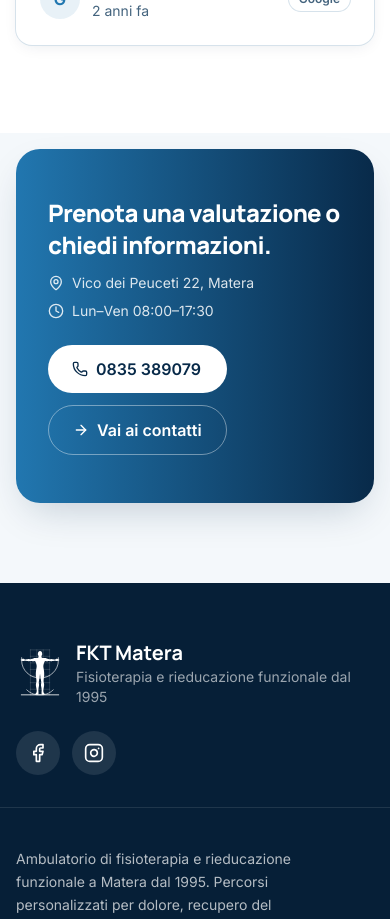
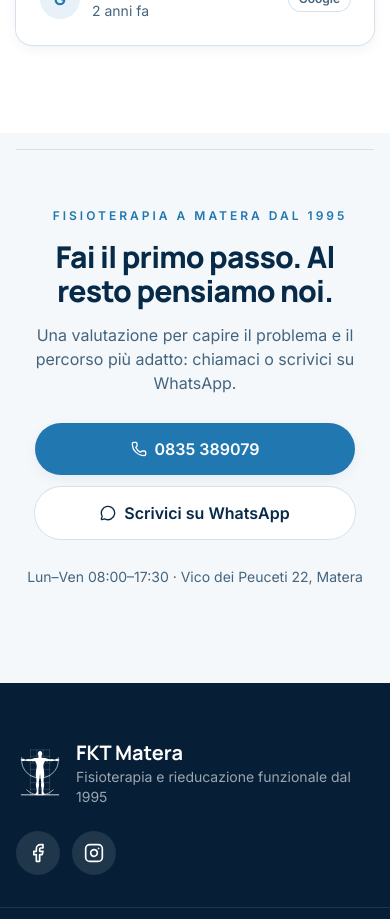
Before and after one commit to ricoo956729/Nuovosito, a React (Vite) app: page / in a window 390 px wide. Shown: the part 5320-6239 px from the top of the page. Built offline with nearby package versions, Linux system fonts and the light colour scheme.

Commit message:
feat(cta): sistema di CTA unificato (finale ibrida + card contestuale), rimosso badge valutazione dalla hero

```diff
--- a/src/components/CtaBand.tsx
+++ b/src/components/CtaBand.tsx
@@ -1,130 +1,225 @@
-import type { ReactNode } from "react";
+import type { ComponentType, ReactNode } from "react";
 import { Link } from "react-router";
-import { Phone, ArrowRight } from "lucide-react";
+import { ArrowRight, CalendarCheck, Clock, MapPin, MessageCircle, Phone } from "lucide-react";
 import { SITE } from "@/lib/site-data";
 
-export type CtaBandAction = {
+type CtaBandAction = {
   label: string;
-  /** Link interno (react-router) */
+  href?: string;
   to?: string;
-  /** Link esterno o tel: */
-  href?: string;
 };
 
-type Props = {
+type CtaBandProps = {
   /**
-   * fotografica: immagine di sfondo + overlay blu (usata in IlCentro, Convenzioni)
-   * geometrica: blu + vitruviano a bassa opacità + texture dots dark (Home)
-   * minimale: blu-scuro pieno, layout compatto (Servizi)
+   * "finale": CTA di fondo pagina, uguale su tutte le pagine (default).
+   *   Desktop: fotografica piena con overlay blu. Mobile: editoriale centrata.
+   * "card": richiamo contestuale compatto, da inserire dentro i contenuti.
    */
-  variant: "fotografica" | "geometrica" | "minimale";
+  variant?: "finale" | "card";
+  eyebrow?: string;
   title: ReactNode;
   text?: ReactNode;
-  /** Immagine di sfondo (solo variante fotografica) */
-  image?: string;
+  actions?: [CtaBandAction, CtaBandAction?];
+  /** Solo variante "card": icona mostrata nel tondo azzurro. */
+  icon?: ComponentType<{ className?: string }>;
+  /** Solo variante "finale": mostra la riga con orari e indirizzo. Default true. */
+  footer?: boolean;
   /**
-   * Azioni: la prima rende il bottone pieno bianco, la seconda (opzionale)
-   * quello outline. Default: telefono + pagina contatti.
+   * Default true: avvolge la CTA in <section> + container-fkt (uso a fondo pagina).
+   * False: renderizza solo la CTA, da inserire in un contenitore esistente.
    */
-  actions?: [CtaBandAction, CtaBandAction?];
+  framed?: boolean;
 };
 
-function Action({ action, primary }: { action: CtaBandAction; primary: boolean }) {
-  const cls = primary
-    ? "inline-flex items-center gap-2 rounded-full bg-white px-6 py-3 font-semibold text-blu transition hover:bg-azzurro hover:text-white"
-    : "inline-flex items-center gap-2 rounded-full border border-white/40 px-6 py-3 font-semibold text-white transition hover:bg-white/10";
-  const Icon = primary && action.href?.startsWith("tel:") ? Phone : ArrowRight;
-  const content = (
-    <>
-      <Icon className="h-4 w-4" /> {action.label}
-    </>
-  );
-  return action.to ? (
-    <Link to={action.to} className={cls}>
-      {content}
-    </Link>
-  ) : (
-    <a href={action.href} className={cls}>
-      {content}
+function ActionLink({
+  action,
+  className,
+  children,
+}: {
+  action: CtaBandAction;
+  className: string;
+  children: ReactNode;
+}) {
+  if (action.to) {
+    return (
+      <Link to={action.to} className={className}>
+        {children}
+      </Link>
+    );
+  }
+  return (
+    <a href={action.href} className={className}>
+      {children}
     </a>
   );
 }
 
+function ActionIcon({ action }: { action: CtaBandAction }) {
+  if (action.href?.startsWith("tel:")) return <Phone className="h-4 w-4" aria-hidden />;
+  if (action.href === SITE.whatsappHref) return <MessageCircle className="h-4 w-4" aria-hidden />;
+  return <ArrowRight className="h-4 w-4" aria-hidden />;
+}
+
 /**
- * Banda CTA finale condivisa dalle pagine. Tre varianti visive coordinate
- * con il sistema di sfondi a 3 livelli; i testi restano specifici per pagina.
+ * CTA finale di pagina — ibrida:
+ * - mobile (<sm): editoriale centrata, nessuna immagine caricata
+ *   (la foto è un background CSS sul blocco desktop, non scaricata da mobile);
+ * - desktop (sm+): fotografica piena con overlay blu.
  */
-export function CtaBand({ variant, title, text, image, actions }: Props) {
-  const acts: CtaBandAction[] = (
-    actions ?? [
-      { label: SITE.telefono, href: SITE.telefonoHref },
-      { label: "Contattaci", to: "/contatti" },
-    ]
-  ).filter((a): a is CtaBandAction => Boolean(a));
+function CtaFinale({
+  eyebrow,
+  title,
+  text,
+  actions = [
+    { label: SITE.telefono, href: SITE.telefonoHref },
+    { label: "Scrivici su WhatsApp", href: SITE.whatsappHref },
+  ],
+  footer = true,
+}: Omit<CtaBandProps, "variant" | "framed">) {
+  const [primary, secondary] = actions;
+  return (
+    <>
+      {/* Mobile — editoriale centrata */}
+      <div className="border-t border-border pb-4 pt-12 text-center sm:hidden">
+        {eyebrow && (
+          <p className="inline-flex items-center gap-2.5 text-xs font-semibold uppercase tracking-[0.25em] text-azzurro">
+            <span className="pulse-dot" aria-hidden /> {eyebrow}
+          </p>
+        )}
+        <h2 className="mx-auto mt-4 max-w-md font-display text-3xl font-extrabold leading-[1.12] tracking-tight text-blu">
+          {title}
+        </h2>
+        {text && <p className="mx-auto mt-4 max-w-sm text-muted-foreground">{text}</p>}
+        <div className="mx-auto mt-7 flex max-w-xs flex-col gap-3">
+          {primary && (
+            <ActionLink
+              action={primary}
+              className="inline-flex items-center justify-center gap-2 rounded-full bg-azzurro px-7 py-3.5 font-semibold text-white shadow-fkt-2 transition-colors hover:bg-blu"
+            >
+              <ActionIcon action={primary} />
+              {primary.label}
+            </ActionLink>
+          )}
+          {secondary && (
+            <ActionLink
+              action={secondary}
+              className="inline-flex items-center justify-center gap-2 rounded-full bg-white px-7 py-3.5 font-semibold text-blu ring-1 ring-border transition-colors hover:bg-secondary"
+            >
+              <ActionIcon action={secondary} />
+              {secondary.label}
+            </ActionLink>
+          )}
+        </div>
+        {footer && (
+          <p className="mt-7 text-sm text-muted-foreground">
+            {SITE.orari} · {SITE.indirizzo.via}, {SITE.indirizzo.citta}
+          </p>
+        )}
+      </div>
 
-  const sectionCls =
-    variant === "minimale"
-      ? "bg-blu-scuro text-white"
-      : "relative overflow-hidden bg-blu text-white";
-
-  return (
-    <section className={sectionCls}>
-      {variant === "fotografica" && (
-        <>
-          <img
-            src={image ?? "/assets/sala-corsi-ampia.jpg"}
-            alt=""
-            aria-hidden="true"
-            loading="lazy"
-            decoding="async"
-            className="absolute inset-0 h-full w-full object-cover"
-          />
-          <div aria-hidden="true" className="absolute inset-0 bg-blu/85" />
-          <div
-            aria-hidden="true"
-            className="absolute inset-0"
-            style={{ background: "radial-gradient(circle at 80% 20%, hsl(204 68% 41% / 0.35) 0%, transparent 55%)" }}
-          />
-        </>
-      )}
-      {variant === "geometrica" && (
-        <>
-          {/* Bagliore azzurro laterale */}
-          <div
-            aria-hidden="true"
-            className="absolute inset-0"
-            style={{ background: "radial-gradient(circle at 20% 50%, rgba(34,121,176,0.35) 0%, transparent 55%)" }}
-          />
-          {/* Texture puntini scura su tutta la banda */}
-          <div aria-hidden="true" className="texture-dots-dark absolute inset-0 opacity-60" />
-          {/* Vitruviano identitario: stesso asset di PageHero; invert + screen
-              lo trasforma in tratti chiari sul fondo blu */}
-          <img
-            src="/assets/vitruviano-servizi-integrale.webp"
-            alt=""
-            aria-hidden="true"
-            loading="lazy"
-            decoding="async"
-            className="pointer-events-none absolute -right-16 top-1/2 w-[300px] -translate-y-1/2 opacity-[0.16] invert mix-blend-screen sm:-right-8 sm:w-[420px] lg:right-0 lg:w-[520px] [mask-image:linear-gradient(to_left,black_55%,transparent_98%)]"
-          />
-        </>
-      )}
+      {/* Desktop — fotografica piena con overlay */}
       <div
-        className={
-          "container-fkt relative flex flex-col items-start justify-between gap-6 sm:flex-row sm:items-center " +
-          (variant === "minimale" ? "py-12" : "py-16")
-        }
+        className="relative hidden min-h-[460px] items-center overflow-hidden rounded-3xl shadow-fkt-3 sm:flex"
+        style={{
+          backgroundImage: "url(/assets/hero-sala-corsi.webp)",
+          backgroundSize: "cover",
+          backgroundPosition: "center",
+        }}
       >
-        <div>
-          <h2 className="text-2xl font-extrabold sm:text-3xl">{title}</h2>
-          {text ? <div className="mt-2 text-white/80">{text}</div> : null}
-        </div>
-        <div className="flex flex-col gap-3 sm:flex-row">
-          {acts.map((a, i) => (
-            <Action key={a.label} action={a} primary={i === 0} />
-          ))}
+        <div
+          aria-hidden
+          className="absolute inset-0 bg-gradient-to-r from-blu/95 via-blu/60 to-transparent"
+        />
+        <div className="relative max-w-xl p-12">
+          {eyebrow && (
+            <p className="text-xs font-semibold uppercase tracking-[0.25em] text-azzurro-chiaro">
+              {eyebrow}
+            </p>
+          )}
+          <h2 className="h-section mt-3 font-extrabold text-white">{title}</h2>
+          {text && <p className="mt-4 text-white/80 sm:text-lg">{text}</p>}
+          <div className="mt-7 flex flex-wrap gap-3">
+            {primary && (
+              <ActionLink
+                action={primary}
+                className="inline-flex items-center gap-2 rounded-full bg-white px-6 py-3 font-semibold text-blu transition-colors hover:bg-azzurro hover:text-white"
+              >
+                <ActionIcon action={primary} />
+                {primary.label}
+              </ActionLink>
+            )}
+            {secondary && (
+              <ActionLink
+                action={secondary}
+                className="inline-flex items-center gap-2 rounded-full border border-white/40 px-6 py-3 font-semibold text-white transition-colors hover:bg-white/10"
+              >
+                <ActionIcon action={secondary} />
+                {secondary.label}
+              </ActionLink>
+            )}
+          </div>
+          {footer && (
+            <p className="mt-8 flex flex-wrap gap-x-6 gap-y-1 text-sm text-white/70">
+              <span className="inline-flex items-center gap-2">
+                <Clock className="h-4 w-4 text-azzurro-chiaro" aria-hidden /> {SITE.orari}
+              </span>
+              <span className="inline-flex items-center gap-2">
+                <MapPin className="h-4 w-4 text-azzurro-chiaro" aria-hidden /> {SITE.indirizzo.via},{" "}
+                {SITE.indirizzo.citta}
+              </span>
+            </p>
+          )}
         </div>
       </div>
+    </>
+  );
+}
+
+/** Card contestuale — richiamo compatto da inserire dentro i contenuti. */
+function CtaCard({
+  title,
+  text,
+  actions = [{ label: "Prenota una valutazione", href: SITE.telefonoHref }],
+  icon: Icon = CalendarCheck,
+}: Omit<CtaBandProps, "variant" | "framed">) {
+  const [primary, secondary] = actions;
+  return (
+    <div className="rounded-2xl border-l-4 border-azzurro bg-azzurro/5 p-6 sm:flex sm:items-center sm:gap-6 sm:p-7">
+      <div className="grid h-11 w-11 shrink-0 place-items-center rounded-full bg-azzurro text-white max-sm:mb-4">
+        <Icon className="h-5 w-5" aria-hidden />
+      </div>
+      <div className="min-w-0 flex-1">
+        <h3 className="font-display text-lg font-bold text-blu">{title}</h3>
+        {text && <p className="mt-1 text-sm text-muted-foreground">{text}</p>}
+      </div>
+      <div className="flex shrink-0 flex-wrap items-center gap-3 max-sm:mt-4 max-sm:flex-col max-sm:items-stretch">
+        {primary && (
+          <ActionLink
+            action={primary}
+            className="inline-flex items-center justify-center gap-2 rounded-full bg-blu px-6 py-3 text-sm font-semibold text-white transition-colors hover:bg-azzurro"
+          >
+            {primary.label} <ArrowRight className="h-4 w-4" aria-hidden />
+          </ActionLink>
+        )}
+        {secondary && (
+          <ActionLink
+            action={secondary}
+            className="inline-flex items-center justify-center gap-2 rounded-full px-4 py-3 text-sm font-semibold text-blu transition-colors hover:bg-azzurro/10"
+          >
+            {secondary.label}
+          </ActionLink>
+        )}
+      </div>
+    </div>
+  );
+}
+
+export function CtaBand({ variant = "finale", framed = true, ...props }: CtaBandProps) {
+  const content = variant === "card" ? <CtaCard {...props} /> : <CtaFinale {...props} />;
+  if (!framed) return content;
+  return (
+    <section className="pb-20 pt-4">
+      <div className="container-fkt">{content}</div>
     </section>
   );
 }
--- a/src/pages/Articoli.tsx
+++ b/src/pages/Articoli.tsx
@@ -4,6 +4,7 @@ import { AREE_SERVIZI } from "@/lib/site-data";
 import { Seo } from "@/components/Seo";
 import { PageHero } from "@/components/PageHero";
 import { Reveal } from "@/components/Reveal";
+import { CtaBand } from "@/components/CtaBand";
 
 export default function Articoli() {
   return (
@@ -122,6 +123,13 @@ export default function Articoli() {
           </div>
         </div>
       </section>
+
+      {/* CTA finale — pattern sistematico */}
+      <CtaBand
+        eyebrow="Articoli e approfondimenti"
+        title="Fai il primo passo. Al resto pensiamo noi."
+        text="Una valutazione per capire il problema e il percorso più adatto: chiamaci o scrivici su WhatsApp."
+      />
     </>
   );
 }
--- a/src/pages/ArticoloTecarterapia.tsx
+++ b/src/pages/ArticoloTecarterapia.tsx
@@ -1,9 +1,10 @@
 import { Link } from "react-router";
 import { motion, useScroll } from "framer-motion";
-import { ArrowLeft, Phone, BookOpen, Check, List } from "lucide-react";
+import { ArrowLeft, BookOpen, Check, List, Phone } from "lucide-react";
 import { Seo } from "@/components/Seo";
 import { SITE } from "@/lib/site-data";
 import { Reveal } from "@/components/Reveal";
+import { CtaBand } from "@/components/CtaBand";
 
 const INDICE = [
   { id: "cos-e-la-tecarterapia", titolo: "Cos'è la tecarterapia" },
@@ -265,28 +266,18 @@ export default function ArticoloTecarterapia() {
         </P>
 
         <Reveal>
-          <div
-            className="relative mt-14 overflow-hidden rounded-3xl p-8 text-white sm:flex sm:items-center sm:justify-between sm:gap-6"
-            style={{ backgroundImage: "linear-gradient(135deg, #082a4a 0%, #0d3a5c 55%, #082a4a 100%)" }}
-          >
-            <div
-              aria-hidden="true"
-              className="absolute -right-16 -top-16 h-56 w-56"
-              style={{ background: "radial-gradient(circle, rgba(255,255,255,0.14) 0%, transparent 70%)" }}
+          <div className="mt-14">
+            <CtaBand
+              variant="card"
+              framed={false}
+              icon={Phone}
+              title="Hai dolore o difficoltà nei movimenti?"
+              text="Prenota una valutazione fisioterapica presso FKT e scopri se la tecarterapia può essere utile nel tuo percorso."
+              actions={[
+                { label: "Prenota una valutazione", href: SITE.telefonoHref },
+                { label: "Scrivici su WhatsApp", href: SITE.whatsappHref },
+              ]}
             />
-            <div className="relative">
-              <h2 className="text-xl font-extrabold">Hai dolore o difficoltà nei movimenti?</h2>
-              <p className="mt-2 text-sm text-white/80">
-                Prenota una valutazione fisioterapica presso FKT e scopri se la tecarterapia può
-                essere utile nel tuo percorso.
-              </p>
-            </div>
-            <a
-              href={SITE.telefonoHref}
-              className="relative mt-5 sm:mt-0 inline-flex shrink-0 items-center gap-2 rounded-full bg-white px-6 py-3 font-semibold text-blu transition hover:bg-secondary"
-            >
-              <Phone className="h-4 w-4" /> Prenota una valutazione
-            </a>
           </div>
         </Reveal>
       </article>
--- a/src/pages/Convenzioni.tsx
+++ b/src/pages/Convenzioni.tsx
@@ -352,9 +352,9 @@ export default function Convenzioni() {
       </section>
 
       {/* CTA finale — variante fotografica (ingresso sede + overlay blu) */}
+      {/* CTA finale — pattern sistematico */}
       <CtaBand
-        variant="fotografica"
-        image="/assets/sede-ingresso.webp"
+        eyebrow="Convenzioni"
         title="Hai dubbi sulla tua convenzione?"
         text="La segreteria verifica con te requisiti, documenti e tempi di accesso."
       />
--- a/src/pages/Home.tsx
+++ b/src/pages/Home.tsx
@@ -1,11 +1,12 @@
 import { useRef, type CSSProperties } from "react";
 import { Link } from "react-router";
 import { motion, useReducedMotion, useScroll, useTransform } from "framer-motion";
-import { Phone, MessageCircle, ArrowRight, MapPin, Clock, Star } from "lucide-react";
+import { Phone, MessageCircle, ArrowRight, MapPin, Clock } from "lucide-react";
 import { SITE, AREE_SERVIZI, CONVENZIONI } from "@/lib/site-data";
 import { NumeriDelCentro } from "@/sections/NumeriDelCentro";
 import { Recensioni } from "@/sections/Recensioni";
 import { Seo } from "@/components/Seo";
+import { CtaBand } from "@/components/CtaBand";
 
 export default function Home() {
   const heroRef = useRef<HTMLElement>(null);
@@ -66,26 +67,6 @@ export default function Home() {
             background: 'radial-gradient(circle at 30% 30%, rgba(34,121,176,0.15) 0%, transparent 70%)'
           }}
         />
-
-        {/* Badge recensioni in vetro, sopra la foto (solo desktop) */}
-        <motion.div
-          initial={reduceMotion ? false : { opacity: 0, y: 16 }}
-          animate={{ opacity: 1, y: 0 }}
-          transition={{ delay: 0.6, duration: 0.5, ease: "easeOut" }}
-          className="absolute bottom-10 right-8 hidden sm:block lg:right-14"
-        >
-          <div className="rounded-2xl bg-white/85 px-5 py-4 shadow-fkt-3 ring-1 ring-white/70 backdrop-blur">
-            <div className="flex items-center gap-1" role="img" aria-label="Valutazione 4,8 su 5">
-              {[...Array(5)].map((_, i) => (
-                <Star key={i} className="h-4 w-4 fill-amber-400 text-amber-400" aria-hidden />
-              ))}
-            </div>
-            <p className="mt-2 font-[Manrope] text-xl font-extrabold leading-none text-blu">
-              4,8<span className="text-sm font-bold text-muted-foreground">/5</span>
-            </p>
-            <p className="mt-1 text-xs font-medium text-muted-foreground">recensioni Google</p>
-          </div>
-        </motion.div>
 
         <div className="relative container-fkt flex flex-col justify-center pb-14 pt-0 sm:min-h-[86vh] sm:py-20">
           {/* Banner fotografico in cima, full-bleed (solo mobile) */}
@@ -236,40 +217,12 @@ export default function Home() {
       {/* Recensioni Google — sezione bianca tra convenzioni (ghiaccio) e CTA (scura) */}
       <Recensioni />
 
-      {/* Banner contatti — banda contenuta e arrotondata, distinta dal footer */}
-      <section className="pb-20 pt-4">
-        <div className="container-fkt">
-          <div className="flex flex-col items-start justify-between gap-6 rounded-3xl bg-gradient-to-r from-azzurro to-blu px-8 py-12 text-white shadow-fkt-3 sm:flex-row sm:items-center sm:px-12">
-            <div>
-              <h2 className="text-2xl font-extrabold sm:text-3xl">
-                Prenota una valutazione o chiedi informazioni.
-              </h2>
-              <div className="mt-3 flex flex-wrap gap-x-8 gap-y-2 text-sm text-white/85">
-                <span className="inline-flex items-center gap-2">
-                  <MapPin className="h-4 w-4" /> {SITE.indirizzo.via}, {SITE.indirizzo.citta}
-                </span>
-                <span className="inline-flex items-center gap-2">
-                  <Clock className="h-4 w-4" /> {SITE.orari}
-                </span>
-              </div>
-            </div>
-            <div className="flex flex-col gap-3 sm:flex-row">
-              <a
-                href={SITE.telefonoHref}
-                className="inline-flex items-center gap-2 rounded-full bg-white px-6 py-3 font-semibold text-blu transition hover:bg-azzurro hover:text-white"
-              >
-                <Phone className="h-4 w-4" /> {SITE.telefono}
-              </a>
-              <Link
-                to="/contatti"
-                className="inline-flex items-center gap-2 rounded-full border border-white/40 px-6 py-3 font-semibold text-white transition hover:bg-white/10"
-              >
-                <ArrowRight className="h-4 w-4" /> Vai ai contatti
-              </Link>
-            </div>
-          </div>
-        </div>
-      </section>
+      {/* CTA finale — pattern sistematico (desktop fotografica, mobile editoriale) */}
+      <CtaBand
+        eyebrow="Fisioterapia a Matera dal 1995"
+        title="Fai il primo passo. Al resto pensiamo noi."
+        text="Una valutazione per capire il problema e il percorso più adatto: chiamaci o scrivici su WhatsApp."
+      />
     </>
   );
 }
--- a/src/pages/Servizi.tsx
+++ b/src/pages/Servizi.tsx
@@ -321,9 +321,9 @@ export default function Servizi() {
         </div>
       </section>
 
-      {/* CTA finale — variante minimale (blu-scuro pieno, compatta) */}
+      {/* CTA finale — pattern sistematico */}
       <CtaBand
-        variant="minimale"
+        eyebrow="Servizi"
         title="Non sai quale trattamento fa per te?"
         text="Parla con il nostro team: ti guideremo verso il percorso più indicato."
       />
```
Also changed, not shown: src/pages/IlCentro.tsx (+4 -8 lines), src/pages/LavoraConNoi.tsx (+10 -17 lines).
